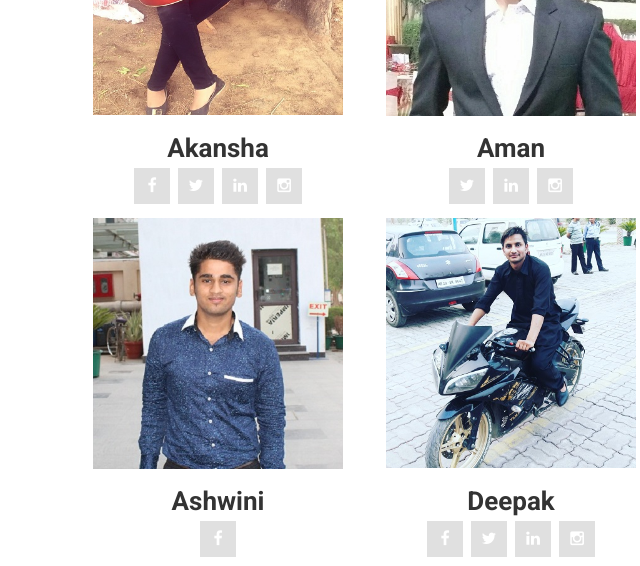
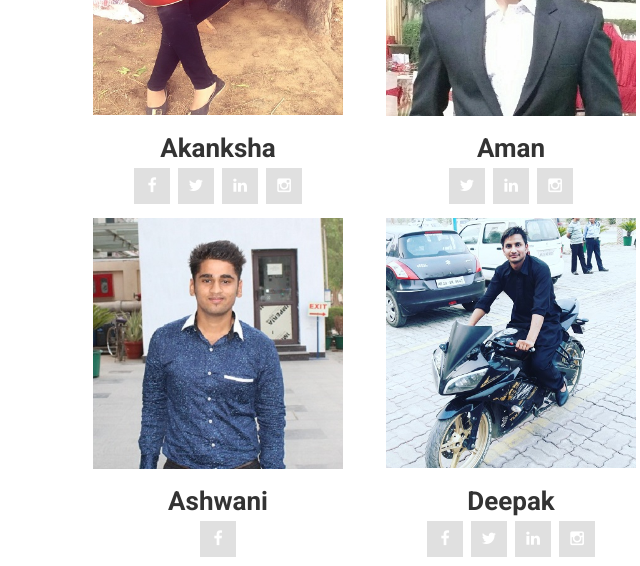
Before and after one commit to NehaYadav113/microbird_project1, a plain HTML site: page html/view-current-member.htm in a window 1280 px wide. Shown: the part 2320-2886 px from the top of the page, 16-656 px from the left. Drawn offline with Linux system fonts and the light colour scheme.

Commit message:
Update view-current-member.htm

```diff
--- a/html/view-current-member.htm
+++ b/html/view-current-member.htm
@@ -726,7 +726,7 @@
             </div>-->
 
             <div class="member-info magic1">
-              <h3>Akansha</h3>
+              <h3>Akanksha</h3>
               <!-- <p>{{i.branch}}</p> -->
             </div>
             <div class="social-icons magic1">
@@ -842,7 +842,7 @@
             </div>-->
 
             <div class="member-info magic1">
-              <h3>Ashwini</h3>
+              <h3>Ashwani</h3>
               <!-- <p>{{i.branch}}</p> -->
             </div>
             <div class="social-icons magic1">
```
